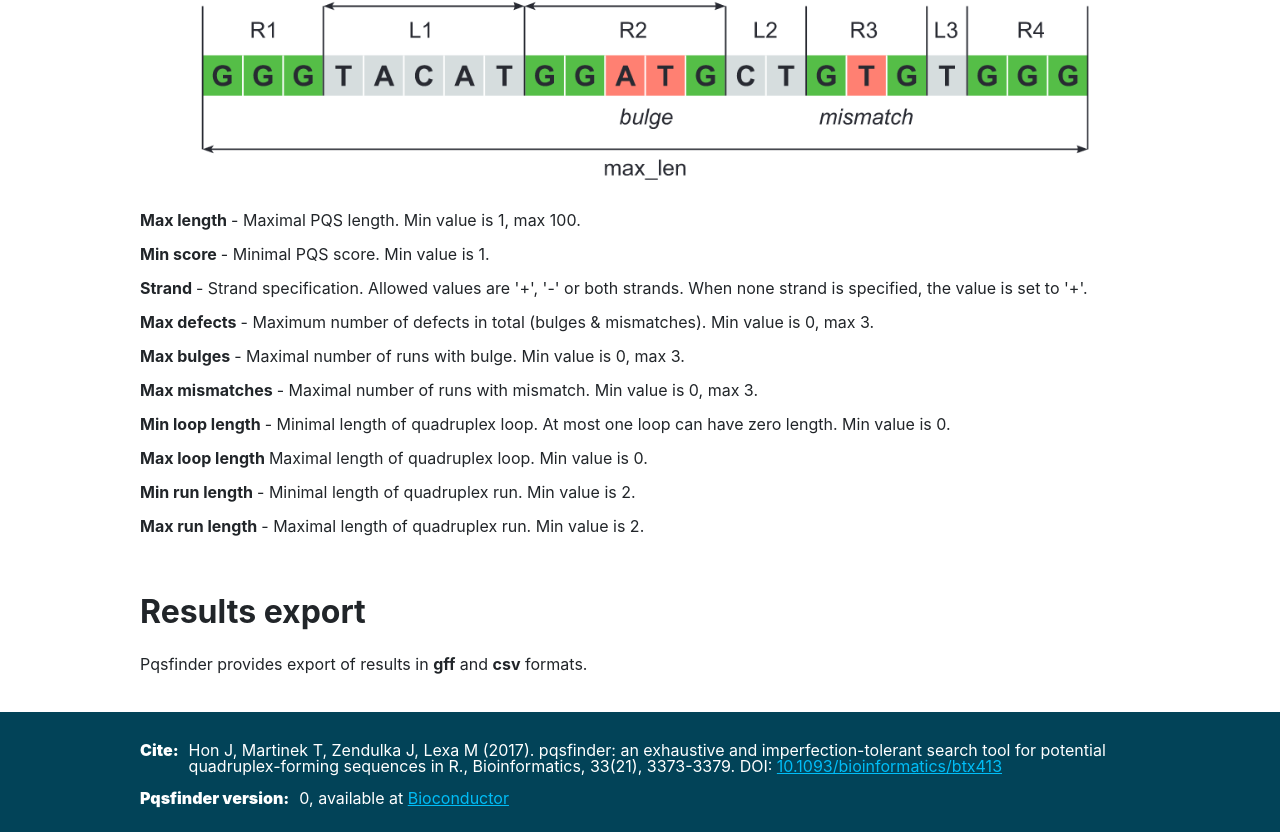
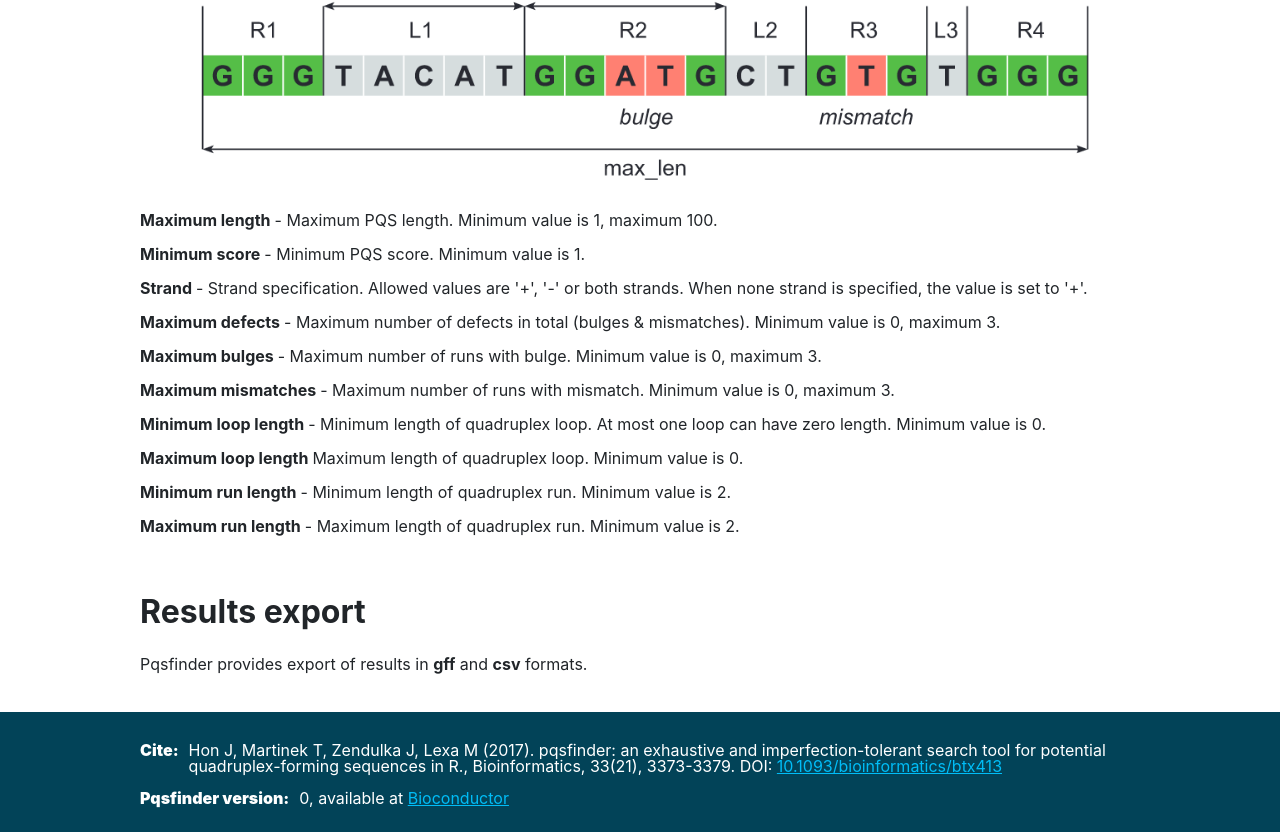
Before and after one commit to dominicenka/pqsfinder-frontend, a React (Create React App) app: page /help in a window 1280 px wide. Shown: the part 700-1532 px from the top of the page. Built offline with nearby package versions, Linux system fonts and the light colour scheme; no server answers; what flux would draw is missing.

Commit message:
min and max to minimum and maximum

```diff
--- a/src/App.js
+++ b/src/App.js
@@ -39,7 +39,6 @@ class App extends Component {
 		subjectStore.on("networkOk", this.unsetError)
 		subjectStore.on("versionFetched", this.setVersion)
 		subjectStore.fetchVersion();
-		subjectStore.setDefaultLimits();
 	}
 
 	componentWillUnmount() {
--- a/src/components/DNAInput.js
+++ b/src/components/DNAInput.js
@@ -32,6 +32,7 @@ class DNAInput extends Component {
         SubjectStore.on("invalidInput", this.invalidInput);
 		SubjectStore.on("changeLimits", this.setLimits);
         NCBIStore.on("NCBISeqFetched", this.getSequence);
+		SubjectStore.setDefaultLimits();
     }
 
     componentWillUnmount() {
@@ -116,7 +117,7 @@ class DNAInput extends Component {
                 </div>
                 <div className='pqsText'>
                     <p className="card-text">
-                    Pqsfinder is able to detect G4s folded from imperfect G-runs containing bulges or mismatches or G4s having long loops. Pqsfinder assigns an integer score to each hit that was fitted on G4 sequencing data and corresponds to expected stability of the folded G4.
+                    Pqsfinder is able to detect potential G4s folded from imperfect G-runs containing bulges or mismatches or G4s having long loops. Pqsfinder assigns an integer score to each potential quadruplex forming sequence (PQS) that was fitted on G4 sequencing data and corresponds to expected stability of the folded G4.
                     </p>
                     <p className="card-text"><strong>Note:</strong> Although both DNA and RNA sequences can be analysed, the pqsfinder scoring function was trained and validated primarily on DNA sequences.</p>
                 </div>
--- a/src/components/Options.js
+++ b/src/components/Options.js
@@ -2,6 +2,7 @@ import React, { Component } from 'react';
 import '../pages/Analyze.css';
 import { CSSTransition} from "react-transition-group";
 import HelpTooltip from './HelpTooltip';
+import { NavLink } from 'react-router-dom';
 
 import SubjectStore from '../stores/SubjectStore';
 import * as SubjectActions from '../actions/SubjectActions';
@@ -31,6 +32,7 @@ class Options extends Component {
         SubjectStore.on("invalidOpt", this.invalidOpt);
 
         SubjectStore.setDefaultOpts();
+		SubjectStore.setDefaultLimits();
     }
 
     componentWillUnmount() {
@@ -46,8 +48,6 @@ class Options extends Component {
     }
 
     invalidOpt() {
-        console.log("update state of options component");
-        console.log(SubjectStore.getOptErrors());
         this.setState({
             optErrors: SubjectStore.getOptErrors()
         });
@@ -106,37 +106,37 @@ class Options extends Component {
                             <div className="col">
                                 <HelpTooltip content={
                                 <div>
-                                    Minimal length of quadruplex loop. At most one loop can have zero length.
+                                    Minimum  length of quadruplex loop. At most one loop can have zero length.
                                 </div>
                             }/>
-                                <label htmlFor='loop_min_len'>Min loop length</label>
+                                <label htmlFor='loop_min_len'>Minimum loop length</label>
                                 <input type='number' min={this.getMinLimit("loop_min_len")} max={this.getMaxLimit("loop_min_len")} className={this.getOptClass("loop_min_len")} title={this.getOptTitle("loop_min_len")} id='loop_min_len' value={this.state.opts.loop_min_len} onChange={this.handleInputChange}></input>
                             </div>
                             <div className="col">
                                 <HelpTooltip content={
                                 <div>
-                                    Maximal length of quadruplex loop.
+                                    Maximum length of quadruplex loop.
                                 </div>
                             }/>
-                                <label htmlFor='loop_max_len'>Max loop length</label>
+                                <label htmlFor='loop_max_len'>Maximum loop length</label>
                                 <input type='number' min={this.getMinLimit("loop_max_len")} max={this.getMaxLimit("loop_max_len")} className={this.getOptClass("loop_max_len")} title={this.getOptTitle("loop_max_len")} id='loop_max_len' value={this.state.opts.loop_max_len} onChange={this.handleInputChange}></input>
                             </div>
                             <div className="col">
                                 <HelpTooltip content={
                                 <div>
-                                    Maximal number of runs with bulge.
+                                    Maximum number of G-runs with bulge.
                                 </div>
                             }/>
-                                <label htmlFor='max_bulges'>Max bulges</label>
+                                <label htmlFor='max_bulges'>Allowed bulges</label>
                                 <input type='number' min={this.getMinLimit("max_bulges")} max={this.getMaxLimit("max_bulges")} className={this.getOptClass("max_bulges")} title={this.getOptTitle("max_len")} id='max_bulges' value={this.state.opts.max_bulges} onChange={this.handleInputChange}></input>
                             </div>
                             <div className="col">
                                 <HelpTooltip content={
                                 <div>
-                                    Maximal number of runs with mismatch.
+                                    Maximum number of G-runs with mismatch.
                                 </div>
                             }/>
-                                <label htmlFor='max_mismatches'>Max mismatches</label>
+                                <label htmlFor='max_mismatches'>Allowed mismatches</label>
                                 <input type='number' min={this.getMinLimit("max_mismatches")} max={this.getMaxLimit("max_mismatches")} className={this.getOptClass("max_mismatches")} title={this.getOptTitle("max_mismatches")} id='max_mismatches' value={this.state.opts.max_mismatches} onChange={this.handleInputChange}></input>
                             </div>
                         </div>
@@ -144,24 +144,25 @@ class Options extends Component {
                             <div className="col-3">
                                 <HelpTooltip content={
                                 <div>
-                                   Minimal length of quadruplex run.
+                                   Minimum length of quadruplex run.
                                 </div>
                             }/>
-                                <label htmlFor='run_min_len'>Min run length</label>
+                                <label htmlFor='run_min_len'>Minimum G-run length</label>
                                 <input type='number' min={this.getMinLimit("run_min_len")} max={this.getMaxLimit("run_min_len")} className={this.getOptClass("run_min_len")} title={this.getOptTitle("run_min_len")} id='run_min_len' value={this.state.opts.run_min_len} onChange={this.handleInputChange}></input>
                             </div>
                             <div className="col-3">
                                 <HelpTooltip content={
                                 <div>
-                                    Maximal length of quadruplex run.
+                                    Maximum length of quadruplex run.
                                 </div>
                             }/>
-                                <label htmlFor='run_max_len'>Max run length</label>
+                                <label htmlFor='run_max_len'>Maximum G-run length</label>
                                 <input type='number' min={this.getMinLimit("run_max_len")} max={this.getMaxLimit("run_max_len")} className={this.getOptClass("run_max_len")} title={this.getOptTitle("run_max_len")} id='run_max_len' value={this.state.opts.run_max_len} onChange={this.handleInputChange}></input>
                             </div>
                         </div>
                         <div className="row">
                             <div className="col-md-12">
+                                <p>More details about search options can be found in the <NavLink to="/help">Help page</NavLink>.</p>
                                 <img src={optsImg} alt="options explained" className="optsImg"></img>
                             </div>
                         </div>
@@ -187,19 +188,19 @@ class Options extends Component {
                         <div className="col">
                             <HelpTooltip content={
                                 <div>
-                                    Maximal lenth of PQS.
+                                    Maximum lenth of PQS.
                                 </div>
                             }/>
-                            <label htmlFor='max_len'>Max length</label>
+                            <label htmlFor='max_len'>Maximum length</label>
                             <input type='number' min={this.getMinLimit("max_len")} max={this.getMaxLimit("max_len")} className={this.getOptClass("max_len")} title={this.getOptTitle("max_len")} id='max_len' value={this.state.opts.max_len} onChange={this.handleInputChange}></input>
                         </div>
                         <div className="col">
                             <HelpTooltip content={
                                 <div>
-                                    Minimal PQS score.
+                                    Minimum  PQS score.
                                 </div>
                             }/>
-                            <label htmlFor='min_score'>Min score</label>
+                            <label htmlFor='min_score'>Minimum score</label>
                             <input type='number' min={this.getMinLimit("min_score")} max={this.getMaxLimit("min_score")} className={this.getOptClass("min_score")} title={this.getOptTitle("min_score")} id='min_score' value={this.state.opts.min_score} onChange={this.handleInputChange}></input>
                         </div>
                         <div className="col">
@@ -224,10 +225,10 @@ class Options extends Component {
                         <div className="col">
                             <HelpTooltip content={
                                 <div>
-                                    Maximum number of defects in total (max_bulges + max_mismatches).
+                                    Maximum number of defects in total.
                                 </div>
                             }/>
-                            <label htmlFor='max_defects'>Max defects</label>
+                            <label htmlFor='max_defects'>Allowed defects</label>
                             <input type='number' min={this.getMinLimit("max_defects")} max={this.getMaxLimit("max_defects")} className={this.getOptClass("max_defects")} title={this.getOptTitle("max_defects")} id='max_defects' value={this.state.opts.max_defects} onChange={this.handleInputChange}></input>
                         </div>
                     </div>
--- a/src/pages/Help.js
+++ b/src/pages/Help.js
@@ -32,47 +32,47 @@ class Help extends Component {
                             can be changed by a user. <br></br>
                             <div className="img-wrapper"><img src={optsImg} alt="options explained" className="optsImg"></img></div>
                             <div className="flex">
-                                <span className="opt">Max length </span> <p>- Maximal PQS length. Min value is 1, max 100.</p>
+                                <span className="opt">Maximum  length </span> <p>- Maximum PQS length. Minimum value is 1, maximum  100.</p>
                             </div>
                             <div className="flex">
-                                <span className="opt">Min score</span>
-                                <p>- Minimal PQS score. Min value is 1.</p>
+                                <span className="opt">Minimum score</span>
+                                <p>- Minimum  PQS score. Minimum value is 1.</p>
                             </div>
                             <div className="flex">
                                 <span className="opt">Strand</span>
                                 <p>- Strand specification. Allowed values are '+', '-' or both strands. When none strand is specified, the value is set to '+'.</p>
                             </div>
                             <div className="flex">
-                                <span className="opt">Max defects</span>
-                                <p>-  Maximum number of defects in total (bulges & mismatches). Min value is 0, max 3.</p>
+                                <span className="opt">Maximum  defects</span>
+                                <p>-  Maximum number of defects in total (bulges & mismatches). Minimum value is 0, maximum  3.</p>
                             </div>
                             <div className="flex">
-                                <span className="opt">Max bulges</span>
+                                <span className="opt">Maximum  bulges</span>
                                 <p>
-                                - Maximal number of runs with bulge. Min value is 0, max 3.
+                                - Maximum number of runs with bulge. Minimum value is 0, maximum  3.
                                 </p>
                             </div>
                             <div className="flex">
-                                <span className="opt">Max mismatches</span>
+                                <span className="opt">Maximum  mismatches</span>
                                 <p>
-                                - Maximal number of runs with mismatch. Min value is 0, max 3.
+                                - Maximum number of runs with mismatch. Minimum value is 0, maximum  3.
                                 </p>
                             </div>
                             <div className="flex">
-                                <span className="opt">Min loop length</span>
-                                <p>- Minimal length of quadruplex loop. At most one loop can have zero length. Min value is 0.</p>
+                                <span className="opt">Minimum loop length</span>
+                                <p>- Minimum  length of quadruplex loop. At most one loop can have zero length. Minimum value is 0.</p>
                             </div>
                             <div className="flex">
-                                <span className="opt">Max loop length</span>
-                                Maximal length of quadruplex loop. Min value is 0.
+                                <span className="opt">Maximum  loop length</span>
+                                Maximum length of quadruplex loop. Minimum value is 0.
                             </div>
                             <div className="flex">
-                                <span className="opt">Min run length</span>
-                                <p>- Minimal length of quadruplex run. Min value is 2.</p>
+                                <span className="opt">Minimum run length</span>
+                                <p>- Minimum  length of quadruplex run. Minimum value is 2.</p>
                             </div>
                             <div className="flex">
-                                <span className="opt">Max run length</span>
-                                <p>- Maximal length of quadruplex run. Min value is 2.</p>
+                                <span className="opt">Maximum  run length</span>
+                                <p>- Maximum length of quadruplex run. Minimum value is 2.</p>
                             </div>
                         </div>
                 </div>
--- a/src/stores/SubjectStore.js
+++ b/src/stores/SubjectStore.js
@@ -182,7 +182,6 @@ class SubjectStore extends EventEmitter {
         }
         this.optErrors = this.validateOptions();
         if (!this.isObjectEmpty(this.optErrors)) {
-            console.log(this.optErrors);
             this.emit("invalidOpt");
             return;
         }
```
